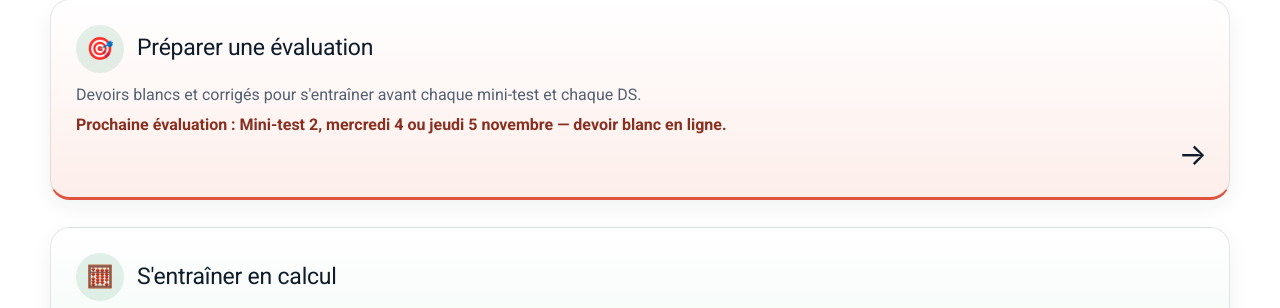
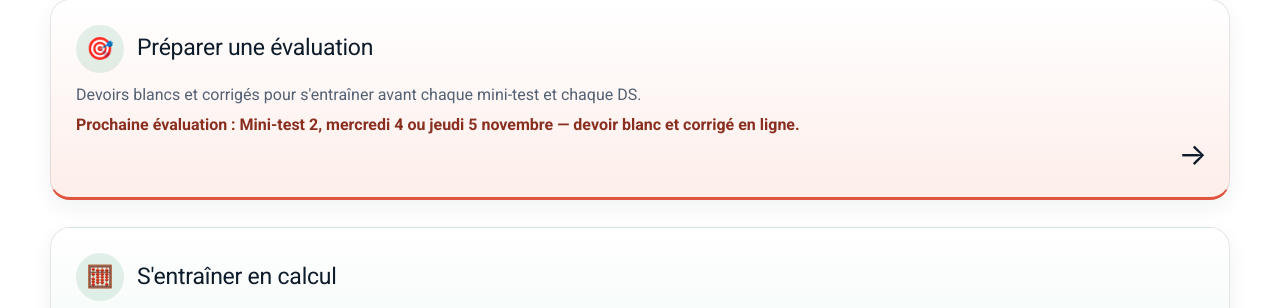
Before and after one commit to vnicolle56610/maths-seconde, an MkDocs documentation site: the page built from docs/index.md, in a window 1280 px wide and 900 px high, scrolled down 690 px. Shown: the part 145-453 px from the top of the window. Built offline with MkDocs 1.6.1 and Material for MkDocs 9.7.7, drawn with Linux system fonts in a browser that asks for light colours.

Commit message:
Publier le corrigé du devoir blanc du mini-test 2 de seconde

```diff
--- a/devoirs_blancs.yaml
+++ b/devoirs_blancs.yaml
@@ -31,7 +31,7 @@
     corrige: CORRIGE_DEVOIR_BLANC_MT2_N04.pdf
     sujet_prevu: 2026-10-28
     corrige_prevu: 2026-11-02
-    etat: sujet
+    etat: sujet_et_corrige
 
   - id: DS1
     date: 2026-11-24
--- a/docs/index.md
+++ b/docs/index.md
@@ -68,7 +68,7 @@
     </div>
     <p>Devoirs blancs et corrigés pour s'entraîner avant chaque mini-test et chaque DS.</p>
 <!-- AUTO-EVAL:START -->
-    <p class="maths-card-next">Prochaine évaluation : <strong>Mini-test 2</strong>, mercredi 4 ou jeudi 5 novembre — devoir blanc en ligne.</p>
+    <p class="maths-card-next">Prochaine évaluation : <strong>Mini-test 2</strong>, mercredi 4 ou jeudi 5 novembre — devoir blanc et corrigé en ligne.</p>
 <!-- AUTO-EVAL:END -->
     <span class="maths-card-arrow">→</span>
   </a>
```
Also changed, not shown: docs/preparer-evaluation/index.md (+1 -1 lines), 1 other file.
